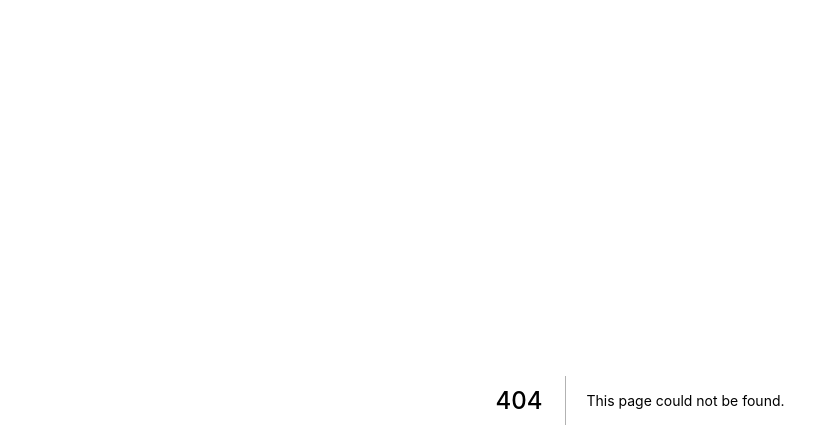
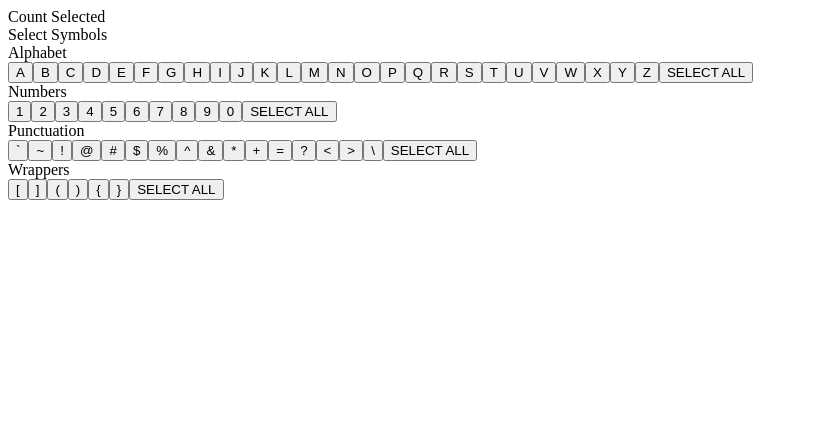
Before and after one commit to thurmand/diamond_legend_maker, a Next.js app: page /symbols in a window 1280 px wide. Before the commit this address had no page. Shown: the top 448 px of the page, without its empty margins (0-839 px from the left). Built offline with nearby package versions, Linux system fonts and the light colour scheme.

Commit message:
more stufffffss

```diff
--- a/components/toggle-buttons.js
+++ b/components/toggle-buttons.js
@@ -12,7 +12,9 @@ function ToggleButtons({ children, onSelect }) {
       return;
     }
     setActiveButton(id);
-    onSelect(value);
+    if (onSelect) {
+      onSelect(value);
+    }
   }
 
   return (
--- /dev/null
+++ b/lib/symbols.js
@@ -0,0 +1,50 @@
+export var symbols = {
+  alphabet: [
+    "A",
+    "B",
+    "C",
+    "D",
+    "E",
+    "F",
+    "G",
+    "H",
+    "I",
+    "J",
+    "K",
+    "L",
+    "M",
+    "N",
+    "O",
+    "P",
+    "Q",
+    "R",
+    "S",
+    "T",
+    "U",
+    "V",
+    "W",
+    "X",
+    "Y",
+    "Z",
+  ],
+  numbers: ["1", "2", "3", "4", "5", "6", "7", "8", "9", "0"],
+  punctuation: [
+    "`",
+    "~",
+    "!",
+    "@",
+    "#",
+    "$",
+    "%",
+    "^",
+    "&",
+    "*",
+    "+",
+    "=",
+    "?",
+    "<",
+    ">",
+    "\\",
+  ],
+  wrappers: ["[", "]", "(", ")", "{", "}"],
+};
--- /dev/null
+++ b/pages/symbols/index.js
@@ -0,0 +1,110 @@
+import Head from "next/head";
+import { useState } from "react";
+import { symbols } from "../../lib/symbols";
+
+export default function Symbols() {
+  var [selectedAlphas, setSelectedAlphas] = useState([]);
+
+  function handleSelectedAlpha(value) {
+    var newValues = selectedAlphas;
+    if (selectedAlphas.includes(value)) {
+      newValues = newValues.filter((symbol) => symbol != value);
+      setSelectedAlphas(newValues);
+      return;
+    }
+    newValues.push(value);
+    setSelectedAlphas(newValues);
+  }
+
+  return (
+    <div>
+      <Head>
+        <title>Symbols</title>
+      </Head>
+      <main class="flex items-center flex-col">
+        <div>Count Selected</div>
+        <div>Select Symbols</div>
+        <div>
+          <div>Alphabet</div>
+          {symbols.alphabet.map((n, i) => (
+            <SelectButton
+              class="p-2 border border-grey-50 rounded focus:outline-none"
+              key={i}
+              onSelect={handleSelectedAlpha}
+            >
+              {n}
+            </SelectButton>
+          ))}
+
+          <button>SELECT ALL</button>
+        </div>
+        <div>
+          <div>Numbers</div>
+          {symbols.numbers.map((n, i) => (
+            <button class="p-2 border border-grey-50 rounded" key={i}>
+              {n}
+            </button>
+          ))}
+          <button>SELECT ALL</button>
+        </div>
+        <div>
+          <div>Punctuation</div>
+          {symbols.punctuation.map((n, i) => (
+            <button class="p-2 border border-grey-50 rounded" key={i}>
+              {n}
+            </button>
+          ))}
+          <button>SELECT ALL</button>
+        </div>
+        <div>
+          <div>Wrappers</div>
+          {symbols.wrappers.map((n, i) => (
+            <button class="p-2 border border-grey-50 rounded" key={i}>
+              {n}
+            </button>
+          ))}
+          <button>SELECT ALL</button>
+        </div>
+      </main>
+    </div>
+  );
+}
+
+function SelectButton({
+  onSelect,
+  children,
+  value,
+  className = "border p-2 focus:outline-none rounded",
+}) {
+  var [isSelected, setSelected] = useState(false);
+  var style = isSelected
+    ? "border-2 p-2 border-blue-500 focus:outline-none rounded"
+    : className;
+
+  function selected() {
+    if (isSelected) {
+      setSelected(false);
+      return;
+    }
+    setSelected(true);
+    if (onSelect) {
+      onSelect(value);
+    }
+  }
+
+  return (
+    <button className={style} onClick={() => selected()}>
+      {children}
+    </button>
+  );
+}
+
+/*
+counter at the top of the screen - may not need to enter the color count on first page
+enter in all the colors or symbols first
+    then it runs through each one and you select symbol or type color
+
+have all the symbols in a list and type the color next them
+
+
+*/
```
Also changed, not shown: components/select-buttons.js (added, +48 -0 lines), pages/sticker-profile/index.js (+8 -5 lines).
